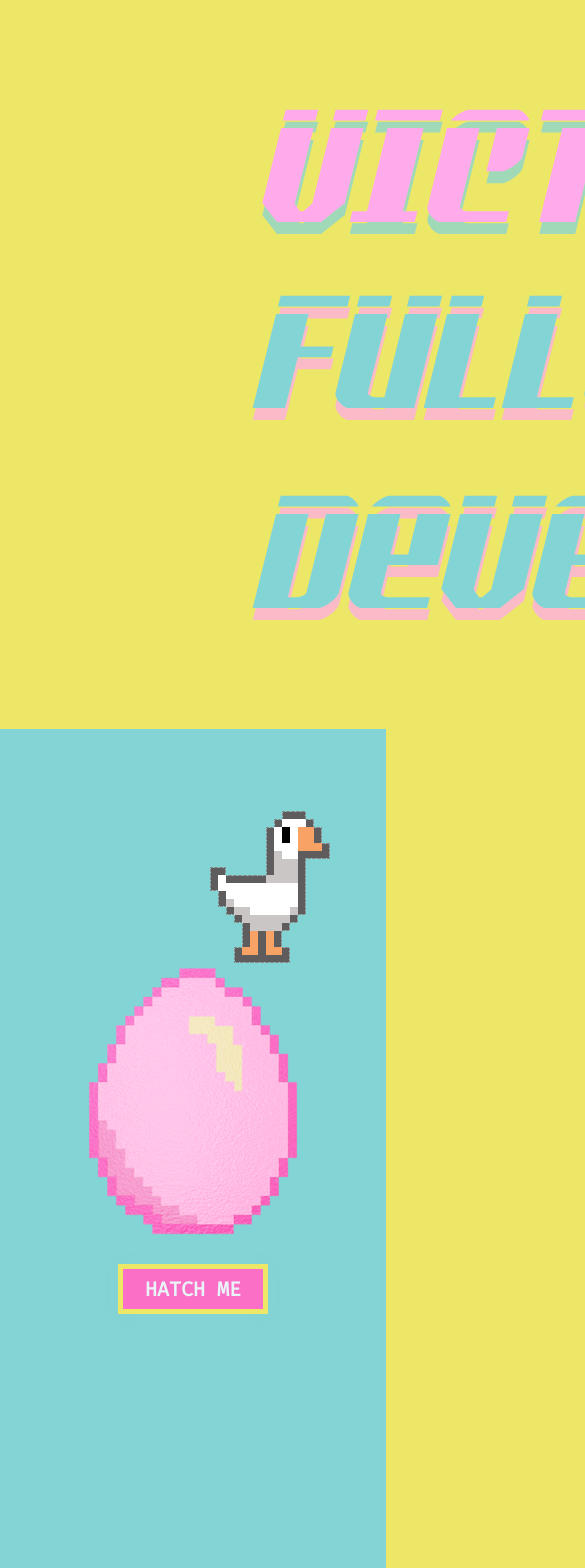
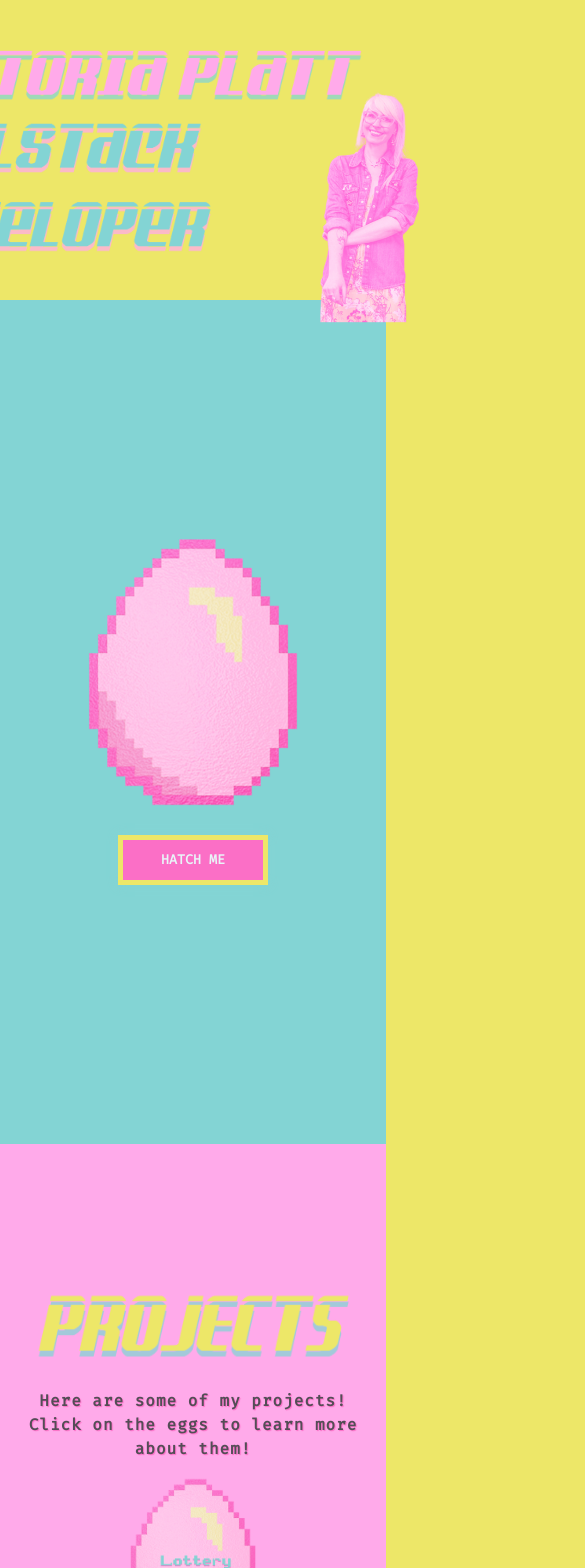
Before and after one commit to veepgoose/portfolio, a React (Create React App) app in the folder goose-portfolio/: page / in a window 390 px wide. Shown: the top 1568 px of the page, 585 px wide, since content can reach past the window. Built offline with nearby package versions, Linux system fonts and the light colour scheme.

Commit message:
Corrected CSS issues in Header component

```diff
--- a/goose-portfolio/src/Components/EggSection/EggSection.css
+++ b/goose-portfolio/src/Components/EggSection/EggSection.css
@@ -130,7 +130,7 @@
         margin-bottom: 40px;
         margin-top: 15px;
         color: #E9F4F8;
-        font-size: 20px;
+        font-size: 0.75em;
         font-weight: bold;
         font-family: 'Fira Code', monospace;
       }
--- a/goose-portfolio/src/Components/Header/Header.css
+++ b/goose-portfolio/src/Components/Header/Header.css
@@ -1,11 +1,19 @@
 .Header {
+    position: relative;
+    height: 100vh;
+    width: 100vh;
     display: flex;
-    justify-content: flex-start;
-    align-items: flex-start;
-    width: 100%;
-    height: 102vh;
-    margin-left: -1%;
-    margin-bottom: 0%;
+    flex-direction: column;
+    align-items: center;
+    justify-content: center;
+
+}
+
+.HeaderTitle {
+    width: 150%;
+    height: 150%;
+    transform: translate(-15%, 45%);
+
 }
 
 .ProfileImg {
@@ -13,22 +21,21 @@
     width: 550px;
     height: 1000px;
     border-radius: 0%;
-    margin-top: 3%;
+    transform: translate(110%, -40.3%);
+
 }
 
 .Goose {
     position: absolute;
-    top: 790px;
-    left: 20;
+    transform: translate(-30%, 228%)
 
 }
 
 @media only screen and (max-width: 390px) {
     .Header {
-        width: 10%;
-        height: 50%;
-        margin-left: -1%;
-        margin-bottom: 0%;
+        width: 350px;
+        height: 300px;
+
     }
 
     .ProfileImg {
```
Also changed, not shown: goose-portfolio/src/Components/Header/PinkMe.png.
